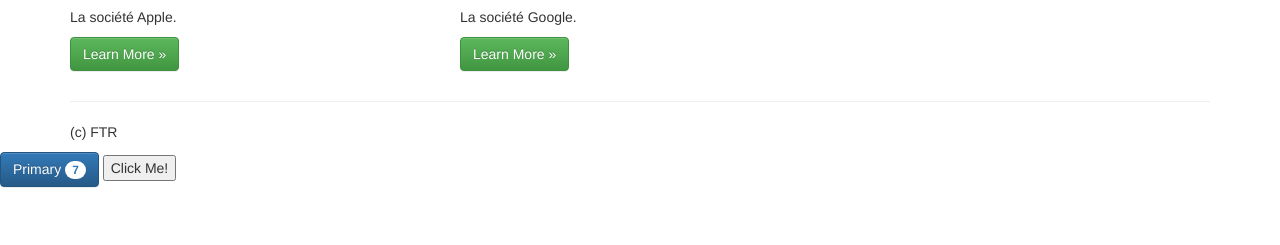
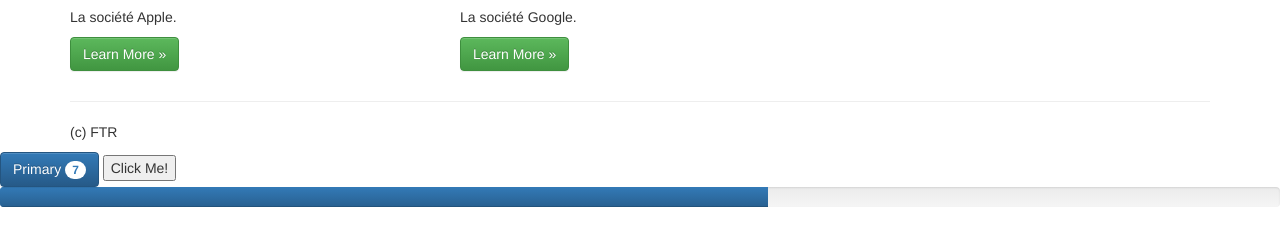
Before and after one commit to franztrierweiler/sample_bootstrap, a plain HTML site: page index.html in a window 1280 px wide. Shown: the part 387-632 px from the top of the page. Drawn offline with nearby package versions, Linux system fonts and the light colour scheme.

Commit message:
minor changes

```diff
--- a/index.html
+++ b/index.html
@@ -63,5 +63,11 @@
 
     <button type="button" onclick="clickHandler()">Click Me!</button>
 
+    <div class="progress">
+      <div class="progress-bar" role="progressbar" aria-valuenow="20" aria-valuemin="0" aria-valuemax="100" style="width: 60%;">
+        <span class="sr-only">60% Complete</span>
+      </div>
+    </div>
+
 </body>
 </html>
```
